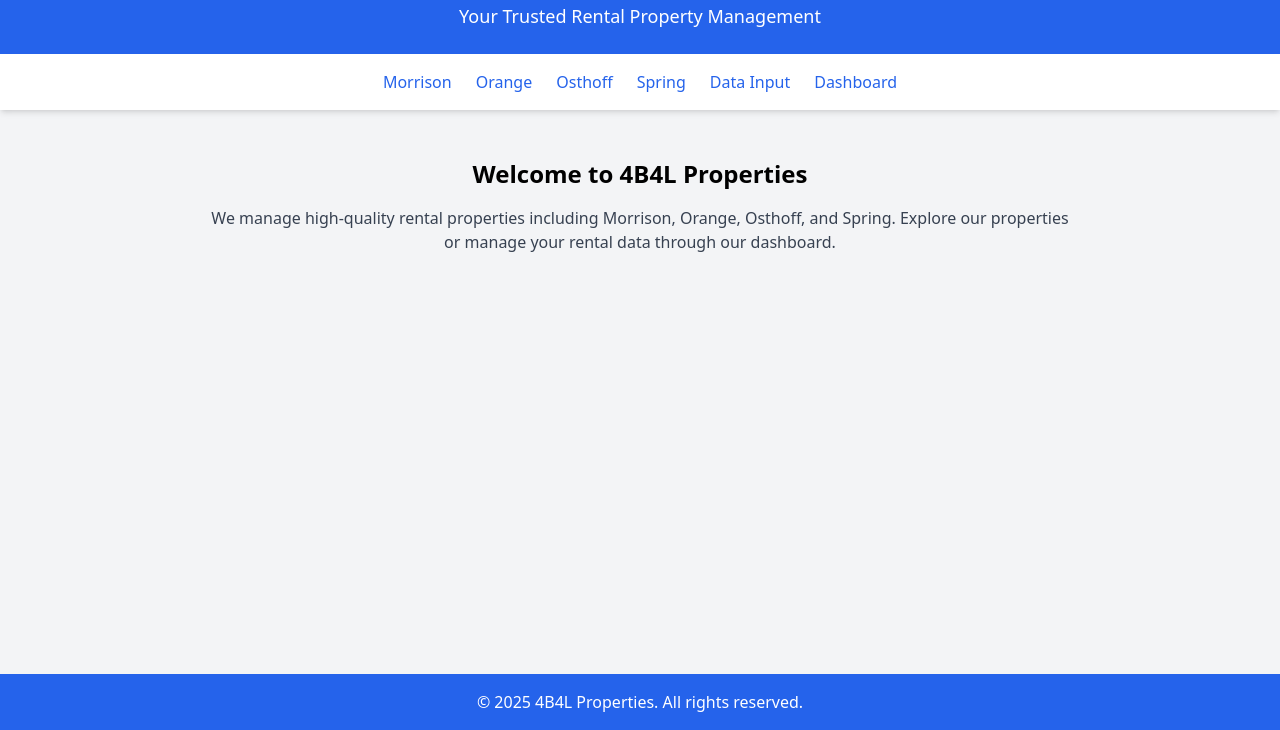
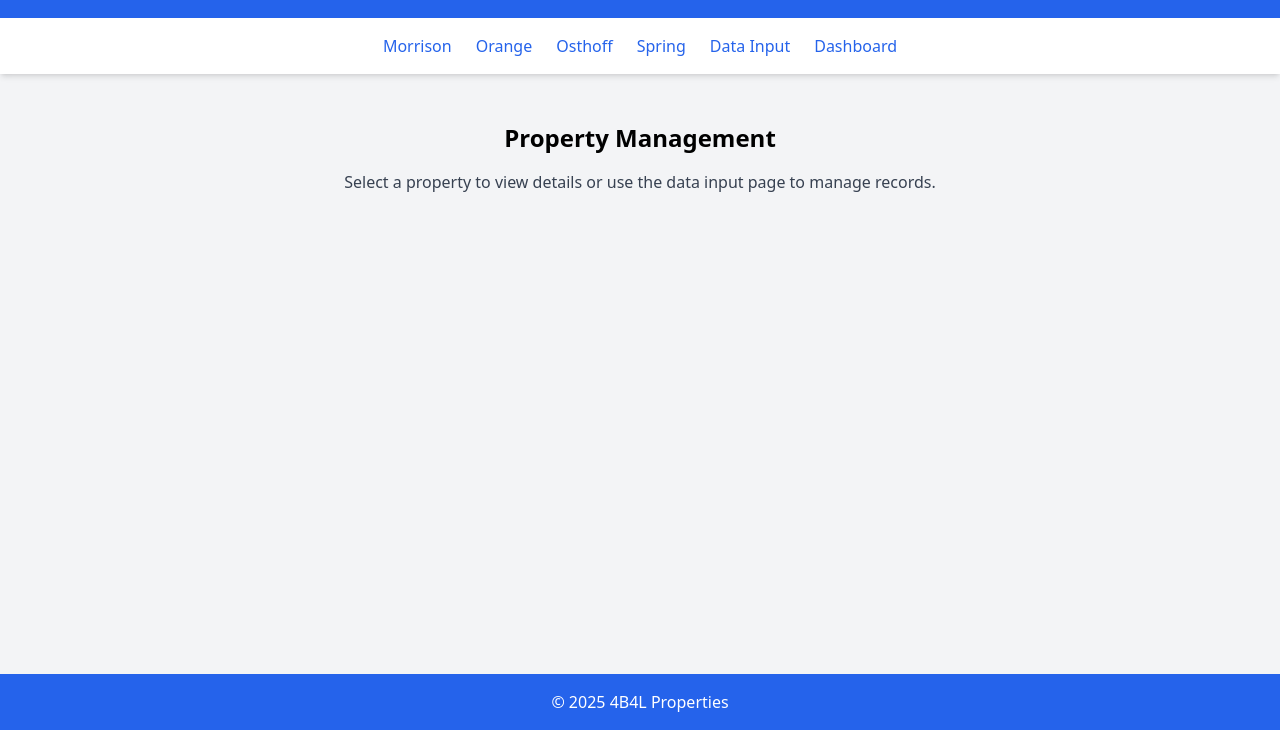
Before and after one commit to carverwatson/4B4L, a plain HTML site: page index.html in a window 1280 px wide. Shown: the part 70-800 px from the top of the page. Drawn offline with nearby package versions, Linux system fonts and the light colour scheme.

Commit message:
Update index.html

```diff
--- a/index.html
+++ b/index.html
@@ -10,7 +10,6 @@
 <body class="bg-gray-100 font-sans">
     <header class="bg-blue-600 text-white text-center py-6">
         <h1 class="text-4xl font-bold">4B4L Properties</h1>
-        <p class="mt-2 text-lg">Your Trusted Rental Property Management</p>
     </header>
     <nav class="bg-white shadow-md py-4">
         <ul class="flex justify-center space-x-6">
@@ -24,12 +23,12 @@
     </nav>
     <main class="max-w-4xl mx-auto mt-8 p-4">
         <section class="text-center">
-            <h2 class="text-2xl font-semibold mb-4">Welcome to 4B4L Properties</h2>
-            <p class="text-gray-700">We manage high-quality rental properties including Morrison, Orange, Osthoff, and Spring. Explore our properties or manage your rental data through our dashboard.</p>
+            <h2 class="text-2xl font-semibold mb-4">Property Management</h2>
+            <p class="text-gray-700">Select a property to view details or use the data input page to manage records.</p>
         </section>
     </main>
     <footer class="bg-blue-600 text-white text-center py-4 mt-8">
-        <p>&copy; 2025 4B4L Properties. All rights reserved.</p>
+        <p>© 2025 4B4L Properties</p>
     </footer>
 </body>
 </html>
```
